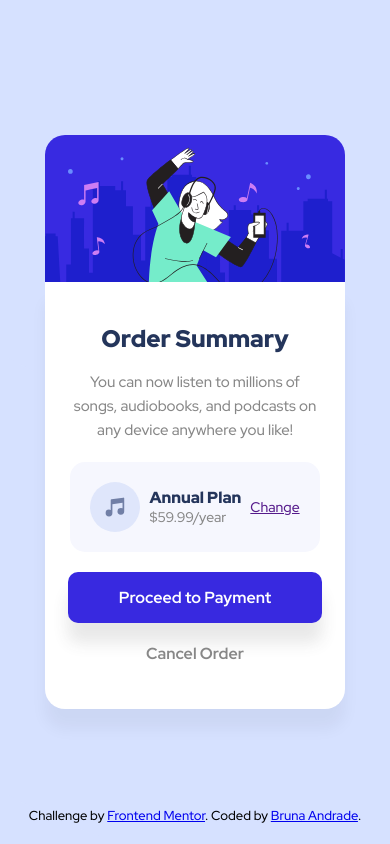
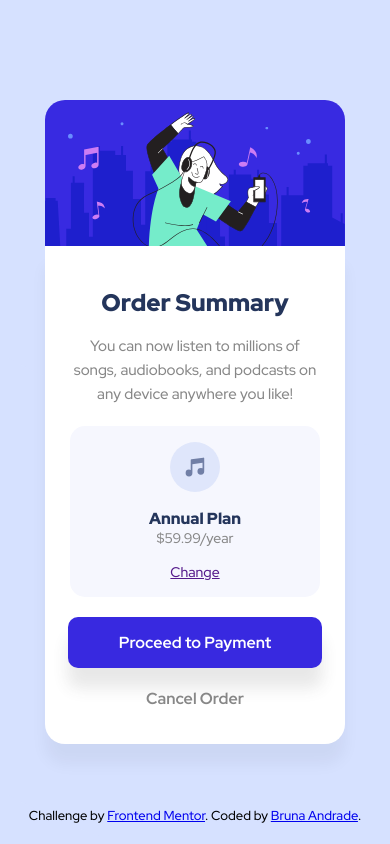
Before and after one commit to andradebru/d6-order-summary, a plain HTML site: page index.html in a window 390 px wide. Drawn offline with Linux system fonts and the light colour scheme.

Commit message:
corrects plan flex box for small devices

```diff
--- a/css/style.css
+++ b/css/style.css
@@ -84,6 +84,8 @@ p {
 
 .current-plan {
   text-align: left;
+  flex-grow: 1;
+  padding-left: 1.5rem;
 }
 
 .cta {
@@ -105,7 +107,7 @@ background-color: hsl(245deg 83% 68%);
 
 .secondary-button {
   font-weight: 900;
-  margin-bottom: 20px;
+  margin-bottom: 10px;
   color: #878787;
   font-weight: 700;
   text-decoration: none;
@@ -139,10 +141,24 @@ footer {
   color: hsl(228, 45%, 44%);
 }
 
+@media (max-width: 410px) {
+  .plan {
+    flex-direction: column;
+    text-align: center;
+    padding: 1rem;
+  }
+
+  .current-plan {
+    flex-direction: column;
+    text-align: center;
+    padding: 1rem;
+  }
+  }
+
 @media (min-width: 1440px) {
   .hero,
   .container {
-    width: 25%;
+    width: 22%;
   }
 
   body {
```
